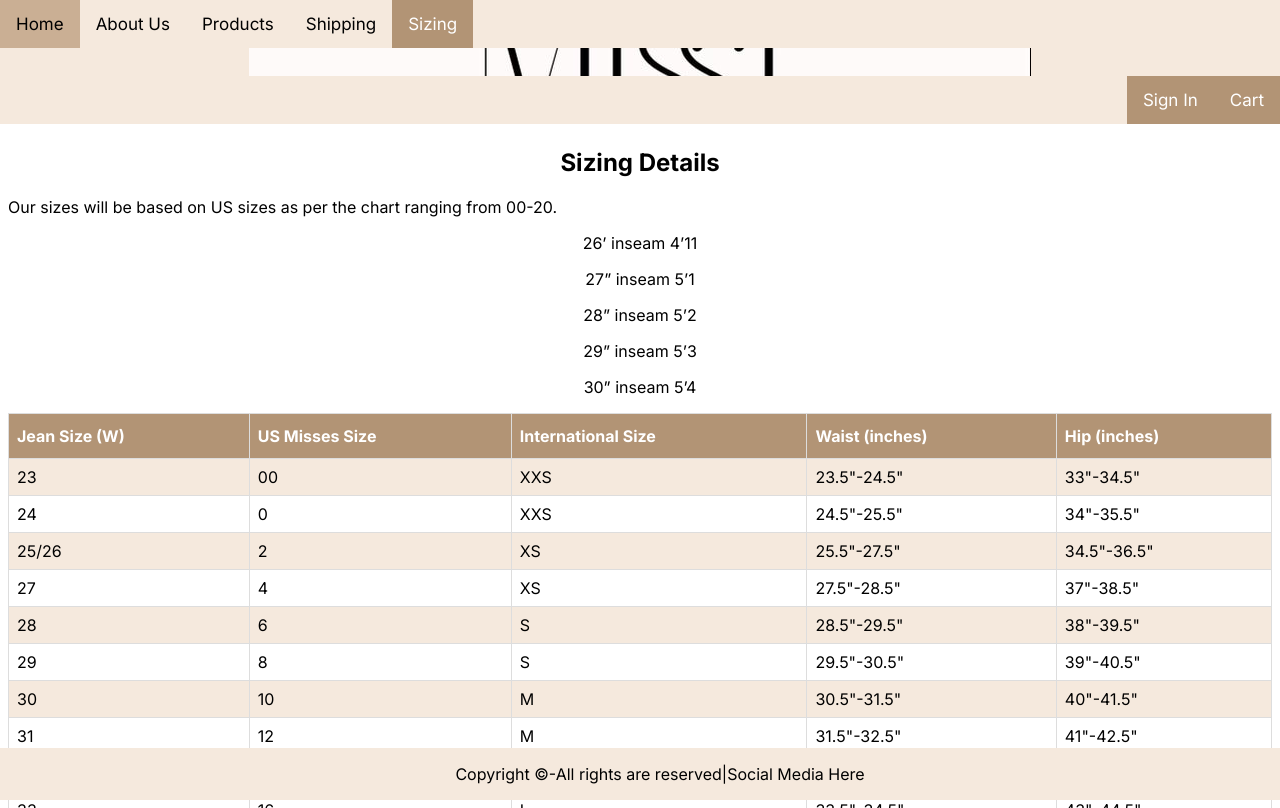
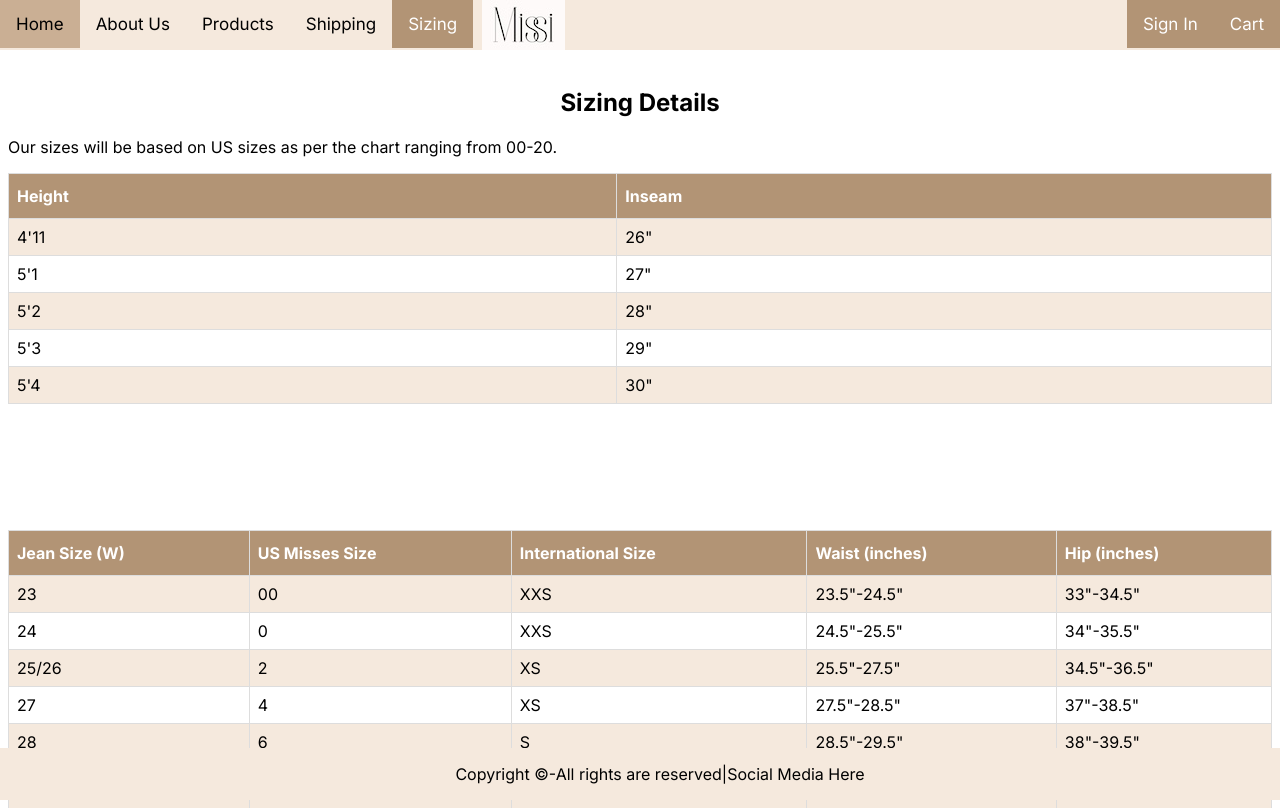
Before and after one commit to mhc-cs/cs-316-project-beso-solutions, a Next.js app: page /Sizing in a window 1280 px wide. Built offline with nearby package versions, Linux system fonts and the light colour scheme.

Commit message:
small error fixes

```diff
--- a/app/Sizing/page.tsx
+++ b/app/Sizing/page.tsx
@@ -33,11 +33,33 @@ export default function Page() {
             Our sizes will be based on US sizes as per the chart ranging from 00-20.
         </p>
         <p></p>
-        <p align="center">26’ inseam 4’11</p>
-        <p align="center">27” inseam 5’1</p>
-        <p align="center">28” inseam 5’2</p>
-        <p align="center">29” inseam 5’3</p>
-        <p align="center">30” inseam 5’4</p>
+
+        <table id="sizing">
+          <tr>
+            <th>Height</th>
+            <th>Inseam</th>
+          </tr>
+          <tr>
+            <td>4'11</td>
+            <td>26"</td>
+          </tr>
+          <tr>
+            <td>5'1</td>
+            <td>27"</td>
+          </tr>
+          <tr>
+            <td>5'2</td>
+            <td>28"</td>
+          </tr>
+          <tr>
+            <td>5'3</td>
+            <td>29"</td>
+          </tr>
+          <tr>
+            <td>5'4</td>
+            <td>30"</td>
+          </tr>
+        </table>
 
         <table id="sizing">
           <tr>
--- a/app/globals.css
+++ b/app/globals.css
@@ -76,7 +76,7 @@
 * {
   box-sizing: border-box;
   padding: 5;
-  margin: 5;
+  margin: 1;
 }
 
 html,
@@ -84,7 +84,7 @@ body {
   max-width: 100vw;
   overflow-x: hidden;
   height: 100%;
-  padding-top: 60px;
+  padding-top: 30px;
 }
 
 body {
@@ -173,10 +173,10 @@ a {
 }
 
 .logo-image{
-  width: 100%;
-  height: 100%;
+  width: 100px;
+  height: 50px;
   object-fit: contain;
-  background-image: url("images/Missi.jpg");
+  background-image: url("images/MissiLogo.jpg");
   background-position: center;
   background-repeat: no-repeat;
   /*width: 150px;
@@ -211,10 +211,8 @@ a {
 .bg {
   /* The image used */
   background-image: url("images/9-cropped-760x360.jpg");
-
   /* Full height */
   height: 35%;
-
   /* Center and scale the image nicely */
   background-position: center;
   background-repeat: no-repeat;
@@ -239,6 +237,7 @@ h1 {
   width: 50%;
   padding: 10px;
   /*height: 300px; /* Should be removed. Only for demonstration */
+  font-size: 2vw;
 }
 .column30 {
   float: left;
@@ -295,7 +294,6 @@ img {
 .card button:hover {
   opacity: 0.7;
 }
-
 
 .fa {
   padding: 20px;
```
Also changed, not shown: app/AboutUs/page.tsx (+7 -6 lines), app/images/MissiLogo.jpg (added).
